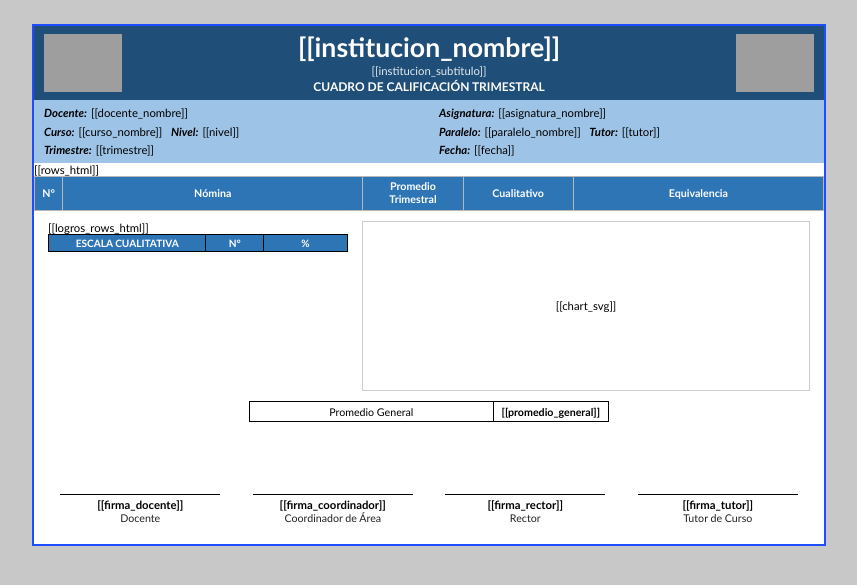
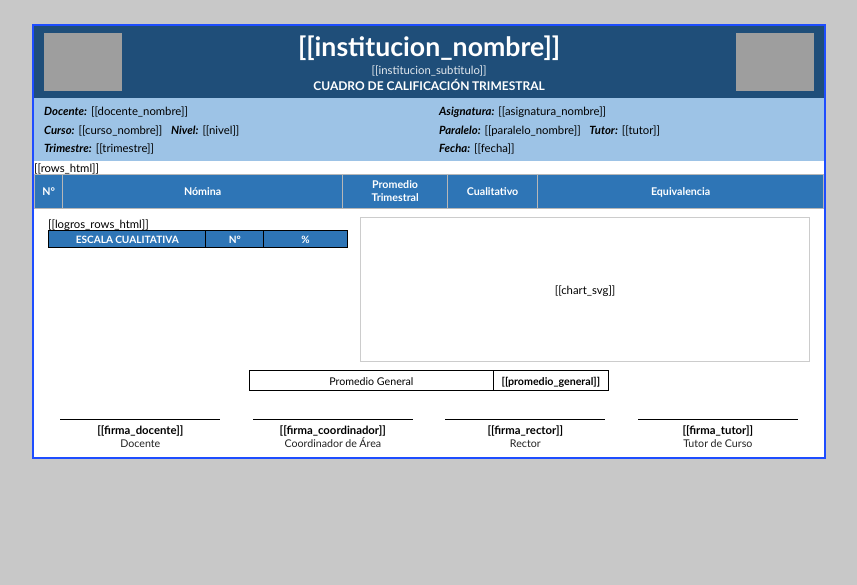
Before and after one commit to Pablojuk/UEEH, a Python web app: template src/infrastructure/templates/reporte_trimestral_simplificado.html in a window 1280 px wide. Shown: the top 585 px of the page, without its empty margins (211-1068 px from the left). Run offline with Jinja, Linux system fonts and the light colour scheme; the template is opened without the code that fills it, so the values that code supplies are empty; grey boxes are pictures that could not be loaded.

Commit message:
Ajusta maquetación de reporte trimestral simplificado en una página

```diff
--- a/src/infrastructure/templates/reporte_trimestral_simplificado.html
+++ b/src/infrastructure/templates/reporte_trimestral_simplificado.html
@@ -9,8 +9,8 @@
   :root { --azul-oscuro:#1F4E79; --azul-medio:#2E75B6; --azul-claro:#9DC3E6; --azul-linea:#1E4DFF; --gris-tabla:#B7B7B7; --verde-aprobado:#E2EFDA; --rojo-reporte:#FCE4D6; --fila-par:#FFFFFF; --fila-impar:#F0F7FF; }
   * { box-sizing: border-box; margin: 0; padding: 0; }
   body { width: 100%; background: #C8C8C8; font-family: 'Calibri', 'Trebuchet MS', sans-serif; font-size: 8.5pt; color: #000; display: flex; flex-direction: column; align-items: center; padding: 24px 0 48px; }
-  .hoja { width: 794px; background: white; border: 2.5px solid var(--azul-linea); display: flex; flex-direction: column; }
-  .header-top { background: var(--azul-oscuro); display: flex; align-items: center; justify-content: space-between; padding: 6px 10px; min-height: 74px; flex-shrink: 0; }
+  .hoja { width: 794px; background: white; border: 2.5px solid var(--azul-linea); display: flex; flex-direction: column; page-break-inside: avoid; page-break-after: avoid; }
+  .header-top { background: var(--azul-oscuro); display: flex; align-items: center; justify-content: space-between; padding: 5px 10px; min-height: 68px; flex-shrink: 0; }
   .logo-box { width: 78px; height: 62px; display: flex; align-items: center; justify-content: center; flex-shrink: 0; }
   .logo-box img { max-width: 100%; max-height: 100%; object-fit: contain; }
   .logo-placeholder { width: 62px; height: 54px; border: 1.5px solid rgba(255,255,255,0.45); border-radius: 4px; background: rgba(255,255,255,0.1); display: none; align-items: center; justify-content: center; color: rgba(255,255,255,0.75); font-size: 7pt; font-weight: bold; text-align: center; line-height: 1.3; }
@@ -22,15 +22,15 @@
   .meta-label { font-weight: bold; font-style: italic; margin-right: 4px; white-space: nowrap; }
   .tabla-wrap { flex-shrink: 0; overflow: hidden; }
   table.principal { width: 100% !important; border-collapse: collapse; table-layout: fixed; font-size: 7.8pt; }
-  table.principal col.c-num { width: 28px; } table.principal col.c-nomina { width: 300px; } table.principal col.c-prom-tri { width: 100px; } table.principal col.c-cual { width: 110px; } table.principal col.c-equiv { width: 250px; }
+  table.principal col.c-num { width: 28px; } table.principal col.c-nomina { width: 280px; } table.principal col.c-prom-tri { width: 105px; } table.principal col.c-cual { width: 90px; } table.principal col.c-equiv { width: auto; }
   table.principal th, table.principal td { border: 1px solid var(--gris-tabla); text-align: center; vertical-align: middle; padding: 2px 3px; overflow: hidden; white-space: nowrap; }
   table.principal td.celda-equivalencia { white-space: normal; word-break: break-word; line-height: 1.2; text-align: left; padding-left: 5px; }
   table.principal thead tr.head1 th { background: var(--azul-medio); color: white; font-weight: bold; font-size: 8pt; height: 34px; white-space: normal; line-height: 1.2; }
   table.principal td.nomina { text-align: left; padding-left: 4px; white-space: nowrap; overflow: hidden; text-overflow: ellipsis; }
   table.principal tbody tr:nth-child(even) td { background: var(--fila-impar); } table.principal tbody tr:nth-child(odd) td { background: var(--fila-par); }
   table.principal td.aprobado { background: var(--verde-aprobado) !important; } table.principal td.reprobado { background: var(--rojo-reporte) !important; } table.principal td.sin-datos { background: #F5F5F5 !important; color: #AAA; } table.principal td.prom-bold { font-weight: bold; }
-  .bloque-inferior { padding: 10px 14px 0; flex-shrink: 0; }
-  .fila-logros { display: flex; align-items: flex-start; gap: 14px; margin-bottom: 10px; }
+  .bloque-inferior { padding: 8px 14px 0; flex-shrink: 0; page-break-inside: avoid; }
+  .fila-logros { display: flex; align-items: flex-start; gap: 12px; margin-bottom: 8px; page-break-inside: avoid; }
   table.estadistica { border-collapse: collapse; font-size: 7.6pt; width: 300px; flex-shrink: 0; }
   table.estadistica th, table.estadistica td { border: 1px solid #000; padding: 2px 5px; }
   table.estadistica thead th { background: var(--azul-medio); color: white; font-weight: bold; text-align: center; }
@@ -38,22 +38,27 @@
   table.estadistica td.c-cantidad, table.estadistica th.c-cantidad { text-align: center; width: 55px; }
   table.estadistica td.c-pct, table.estadistica th.c-pct { text-align: center; width: 80px; }
   table.estadistica tr.total td { font-weight: bold; background: var(--azul-claro); }
-  .grafico-wrap { display: flex; align-items: center; justify-content: center; border: 1px solid #ccc; padding: 6px 8px; background: white; flex: 1; min-width: 0; min-height: 170px; }
-  .bar-chart { width: 100%; min-height: 155px; display: flex; align-items: flex-end; justify-content: space-around; gap: 8px; }
+  .grafico-wrap { display: flex; align-items: center; justify-content: center; border: 1px solid #ccc; padding: 5px 8px; background: white; flex: 1; min-width: 0; min-height: 145px; }
+  .bar-chart { width: 100%; min-height: 130px; display: flex; align-items: flex-end; justify-content: space-around; gap: 8px; }
   .bar-item { flex: 1; text-align: center; font-size: 7pt; }
   .bar-pct { min-height: 13px; line-height: 1.1; margin-bottom: 2px; }
   .bar { width: 100%; min-height: 2px; background: var(--azul-medio); border: 1px solid var(--azul-oscuro); }
   .bar-n { margin-top: 2px; font-weight: bold; }
   .bar-label { margin-top: 1px; font-weight: bold; }
-  .fila-promedio { display: flex; justify-content: center; margin: 8px 0 0; }
+  .fila-promedio { display: flex; justify-content: center; margin: 8px 0 0; page-break-inside: avoid; }
   table.promedio { border-collapse: collapse; font-size: 8pt; width: 360px; }
   table.promedio td { border: 1px solid #000; padding: 3px 8px; }
   table.promedio td.p-label { text-align: center; } table.promedio td.p-valor { text-align: center; font-weight: bold; width: 68px; }
-  .firmas { display: flex; justify-content: space-around; margin-top: 72px; padding: 0 10px 20px; flex-shrink: 0; }
+  .firmas { display: flex; justify-content: space-around; margin-top: 28px; padding: 0 10px 8px; flex-shrink: 0; page-break-inside: avoid; page-break-before: avoid; }
   .firma-bloque { display: flex; flex-direction: column; align-items: center; width: 160px; }
   .firma-linea { width: 100%; border-top: 1px solid #000; margin-bottom: 3px; }
   .firma-nombre { font-size: 8.5pt; text-align: center; font-weight: bold; }
   .firma-cargo { font-size: 8pt; text-align: center; color: #222; }
+@media print {
+  body { background: white; padding: 0; }
+  .hoja { page-break-after: avoid; page-break-inside: avoid; }
+  .firmas { page-break-before: avoid; }
+}
 </style>
 </head>
 <body>
```
Also changed, not shown: src/infrastructure/exporters/html_report_renderer.py (+13 -16 lines).
